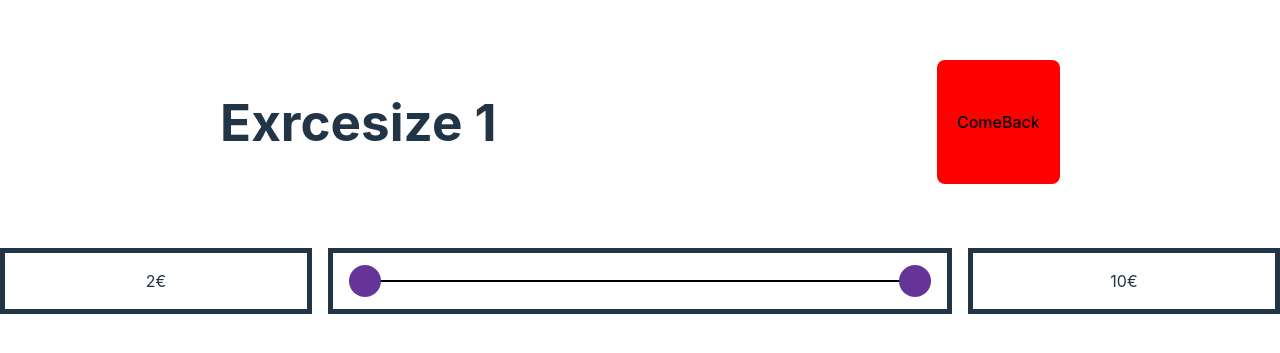
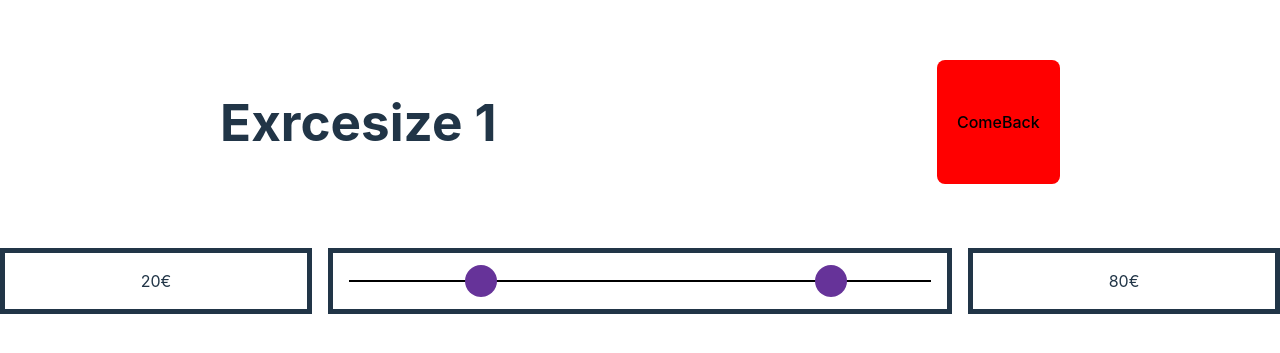
Before and after one commit to fpadroncc/slider-prices, a React (Vite) app: page /exercise1 in a window 1280 px wide. Shown: the part 213-566 px from the top of the page. Built offline with nearby package versions, Linux system fonts and the light colour scheme.

Commit message:
feat: :construction: wip bullet logic

```diff
--- a/src/components/Slider.tsx
+++ b/src/components/Slider.tsx
@@ -1,12 +1,29 @@
 import React from "react";
 import "./slider.css";
 
-export default function Slider() {
+export default function Slider({
+  bulletRight,
+  bulletLeft,
+}: {
+  bulletRight: number;
+  bulletLeft: number;
+}) {
+  //const controlLargeBar = quantity >= 100 ? 100 : quantity;
+  const controlRight =
+    bulletRight >= 100 ? 94 : bulletRight <= 0 ? 0 : bulletRight;
+  const controlLeft = bulletLeft >= 100 ? 94 : bulletLeft <= 0 ? 0 : bulletLeft;
+
   return (
     <div className="container_slide">
       <div className="bullet_line">
-        <div className="bullet left_bullet"></div>
-        <div className="bullet right_bullet"></div>
+        <div
+          className="bullet left_bullet"
+          style={{ left: `${controlLeft}%` }}
+        ></div>
+        <div
+          className="bullet right_bullet"
+          style={{ left: `${controlRight}%` }}
+        ></div>
       </div>
     </div>
   );
--- a/src/components/SliderContainer.tsx
+++ b/src/components/SliderContainer.tsx
@@ -4,16 +4,19 @@ import SliderInput from "./SliderInput";
 import "./slider-container.css";
 
 export default function SliderContainer() {
+  const testValueLeft = 20;
+  const testValueRight = 80;
+
   return (
     <div className="container">
       <div className="default_box label_left">
-        <SliderInput value={2} />
+        <SliderInput value={testValueLeft} />
       </div>
       <div className="default_box slide">
-        <Slider />
+        <Slider bulletLeft={testValueLeft} bulletRight={testValueRight} />
       </div>
       <div className="default_box label_right">
-        <SliderInput value={10} />
+        <SliderInput value={testValueRight} />
       </div>
     </div>
   );
--- a/src/components/slider.css
+++ b/src/components/slider.css
@@ -20,9 +20,9 @@
 }
 
 .left_bullet {
-    right: 0;
+  left: 0;
 }
 
 .right_bullet {
-    left: 0;
+  left: 0;
 }
--- a/src/views/Exercise2.tsx
+++ b/src/views/Exercise2.tsx
@@ -2,12 +2,21 @@ import React from "react";
 import { useNavigate } from "react-router-dom";
 
 export default function Exercise2() {
-  const navigate = useNavigate()
+  const navigate = useNavigate();
 
   return (
-    <div>
-      <h1>Exrcesize 2</h1>
-      <button onClick={() => navigate(-1)}>ComeBack</button>
+    <div
+      style={{
+        display: "flex",
+        justifyContent: "space-around",
+        gap: "4rem",
+        width: "100vw",
+      }}
+    >
+      <h1 style={{ textAlign: "center" }}>Exrcesize 2</h1>
+      <button style={{ backgroundColor: "red" }} onClick={() => navigate(-1)}>
+        ComeBack
+      </button>
     </div>
-  )
+  );
 }
```
